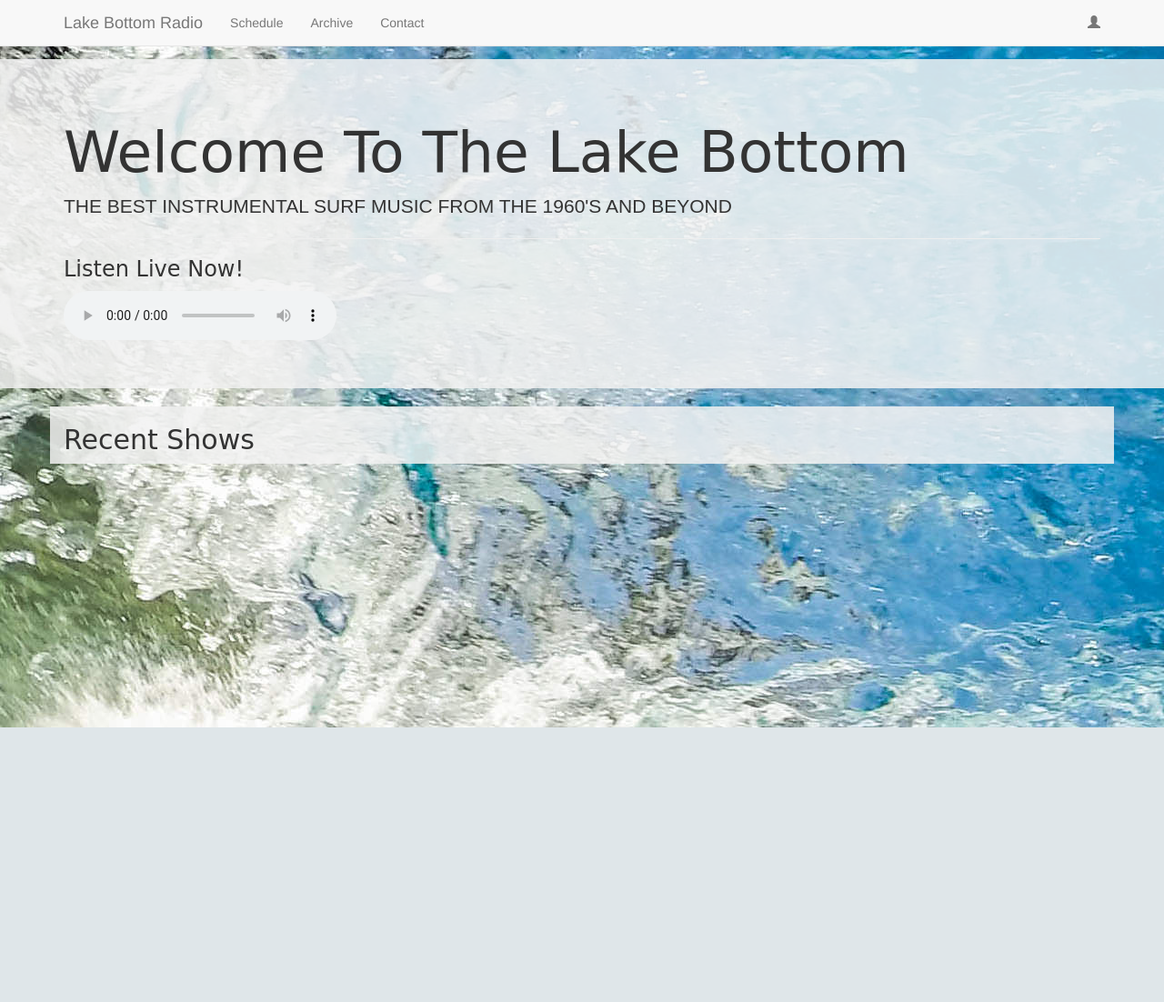
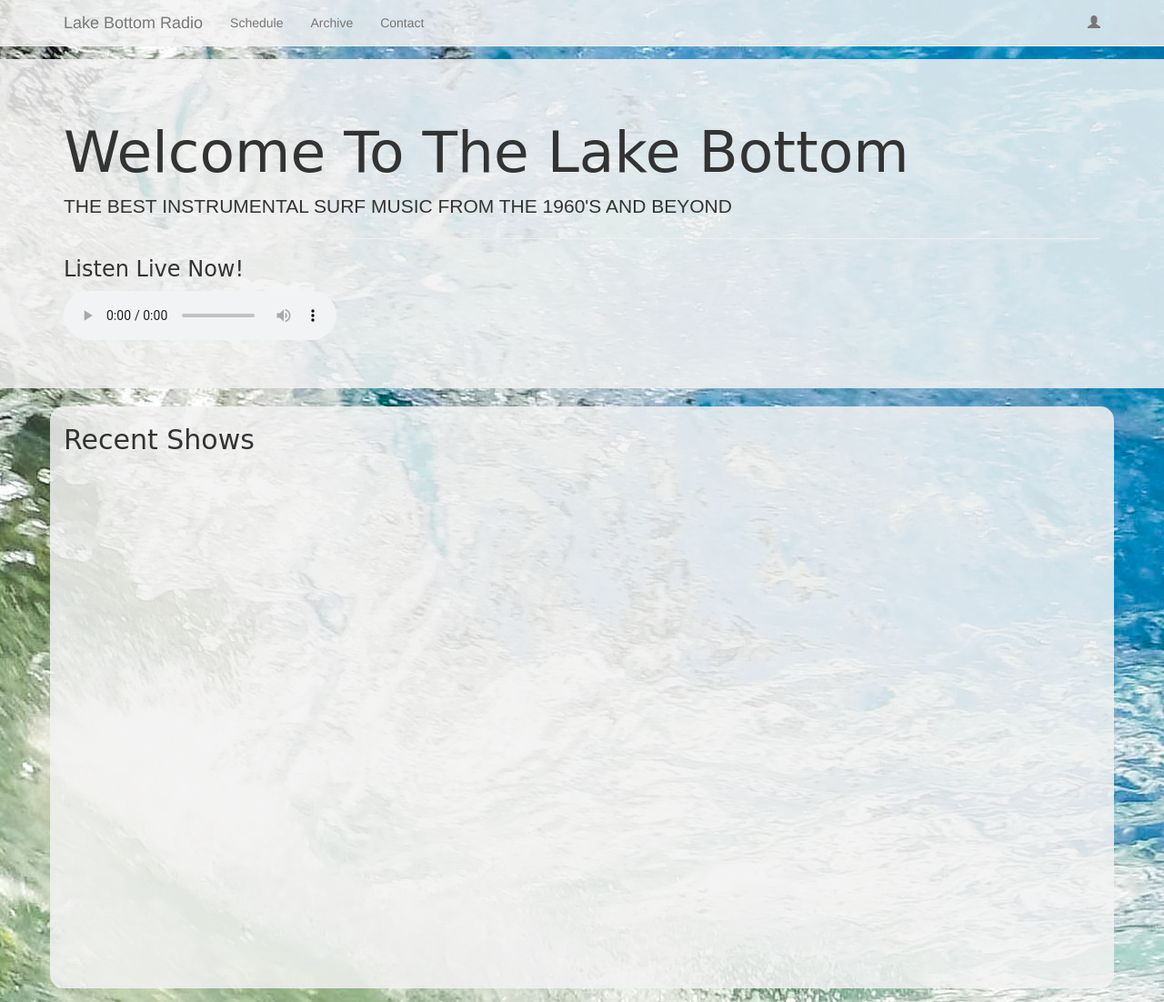
Before and after one commit to aschuman0/lakebottom_radio, a Django app: page / in a window 1280 px wide. Shown: the whole page at 91% size. Before the commit the page ends 800 px from the top, so only its background shows below. Run offline with Django 3.2, Linux system fonts and the light colour scheme; data that the repository does not hold is empty; some libraries are stand-ins or nearby versions; some web fonts are replaced.

Commit message:
More style

```diff
--- a/projects/lake_bottom/lake_bottom_web/static/css/style.css
+++ b/projects/lake_bottom/lake_bottom_web/static/css/style.css
@@ -9,6 +9,9 @@ h1, h2, h3 {
 p {
     font-family: 'Asul', sans-serif;
 }
+.container {
+    height: auto;
+}
 .container-content, .jumbotron {
     background-color: rgba(242, 242, 242, .85);
 }
@@ -17,4 +20,14 @@ p {
 }
 .container-content {
     margin-bottom: 15px;
+    min-height: 80vh !important;
+    border-radius: 15px;
 }
+.navbar {
+   background-color: rgba(242, 242, 242, .85);
+   background: rgba(242, 242, 242, .85);
+   border-color: rgba(242, 242, 242, .85);
+}
+.navbar li {
+    color: #000
+}
--- a/projects/lake_bottom/lake_bottom_web/templates/layouts/base.html
+++ b/projects/lake_bottom/lake_bottom_web/templates/layouts/base.html
@@ -10,8 +10,9 @@
         </title>
         <link rel="stylesheet" href="{% static 'css/bootstrap.min.css' %}" />
         <link href="https://fonts.googleapis.com/css?family=Asul|Tillana" rel="stylesheet">
+        <meta name="viewport" content="width=device-width, initial-scale=1">
         <link rel="stylesheet" href="{% static 'css/style.css' %}" />
-        <meta name="viewport" content="width=device-width, initial-scale=1">
+        <link href="{% static 'images/favicon.ico' %}" rel="icon" type="image/x-icon" />
         {% block header %}{% endblock %}
     </head>
     <body>
```
Also changed, not shown: projects/lake_bottom/lake_bottom_web/static/images/favicon.ico (added).
